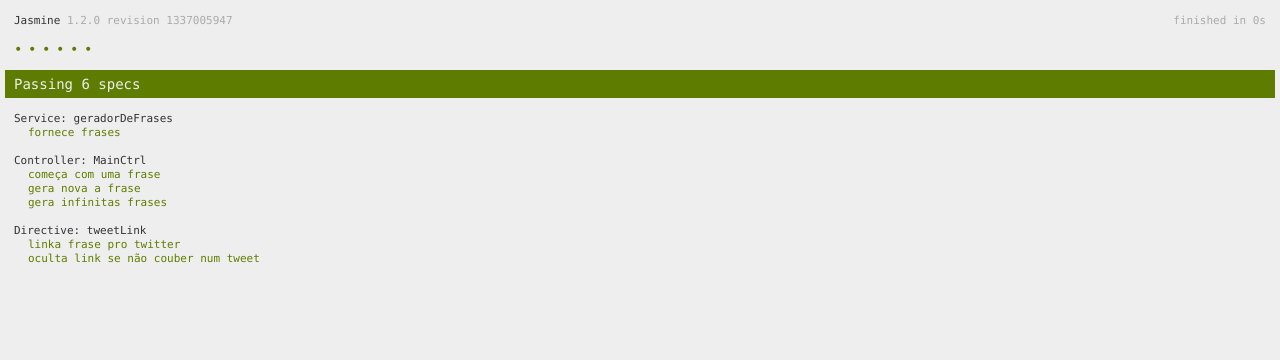
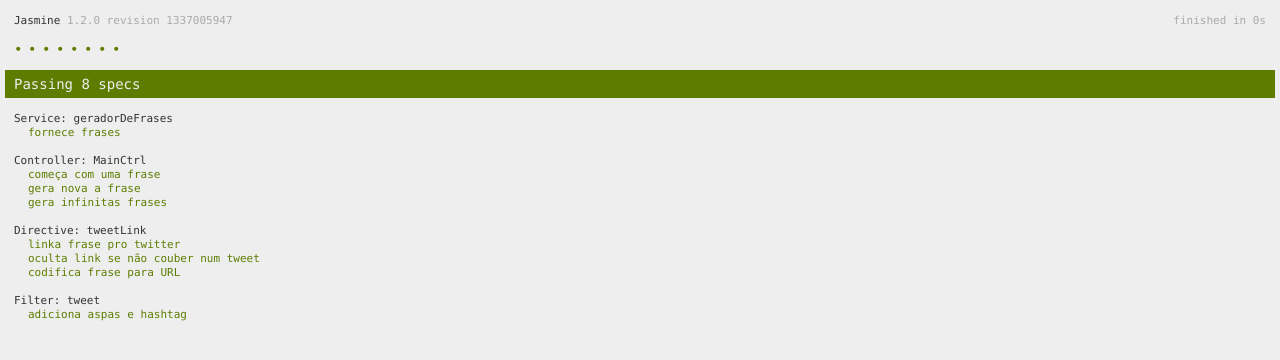
Before and after one commit to felippenardi/mini-lero-lero, a plain HTML site: page testRunner.html in a window 1280 px wide. Drawn offline with Linux system fonts and the light colour scheme.

Commit message:
Add filter to tweetfy sentence

```diff
--- a/app.js
+++ b/app.js
@@ -11,7 +11,7 @@ angular.module('leroLeroApp')
 
   frases = [
     "Por outro lado, a consolidação das estruturas exige a precisão e a definição do sistema de formação de quadros que corresponde às necessidades.",
-    "O incentivo ao avanço tecnológico, assim como o entendimento das metas propostas promove a alavancagem dos índices pretendidos.",
+    "O avanço tecnológico, assim como o entendimento das metas propostas, promovem alavancagem dos índices pretendidos.",
     "As experiências acumuladas demonstram que a valorização de fatores subjetivos aponta para a melhoria das direções preferenciais no sentido do progresso."
   ];
 
@@ -63,9 +63,16 @@ angular.module("leroLeroApp")
             element.css('display','inherit');
             element.attr('href',
               'http://twitter.com/home?status='+
-              scope.sentence);
+              encodeURIComponent(scope.sentence));
           }
         });
       }
     }
   });
+
+angular.module("leroLeroApp")
+  .filter('tweet', function() {
+    return function(input) {
+      return '"' + input + '" #lerolero';
+    };
+  });
--- a/appSpecs.js
+++ b/appSpecs.js
@@ -115,4 +115,32 @@ describe("Directive: tweetLink",
       expect(element.css('display')).toBe('inherit');
     });
 
+    it('codifica frase para URL', function() {
+      scope.frase = " #";
+      scope.$apply();
+
+      expect(element.attr('href'))
+        .toEqual(twitterUrl + '%20%23');
+    });
+
   });
+
+
+
+describe('Filter: tweet', function() {
+  var tweet;
+
+  beforeEach(module('leroLeroApp'));
+
+  beforeEach(inject(
+    function(tweetFilter) {
+      tweet = tweetFilter;
+    }
+  ));
+
+  it('adiciona aspas e hashtag', function() {
+    expect(tweet('Não obstante'))
+      .toBe('"Não obstante" #lerolero');
+  });
+
+});
```
Also changed, not shown: index.html (+1 -1 lines).
